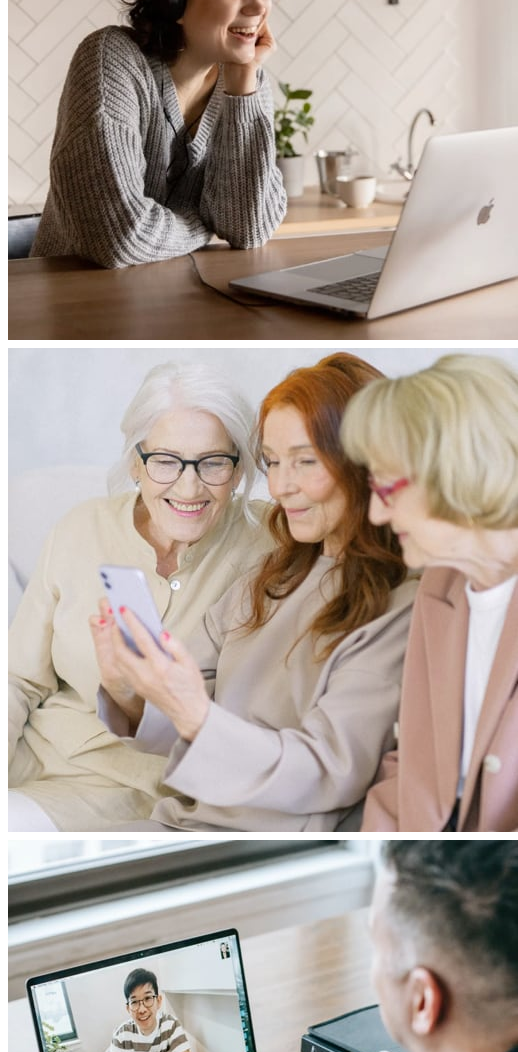
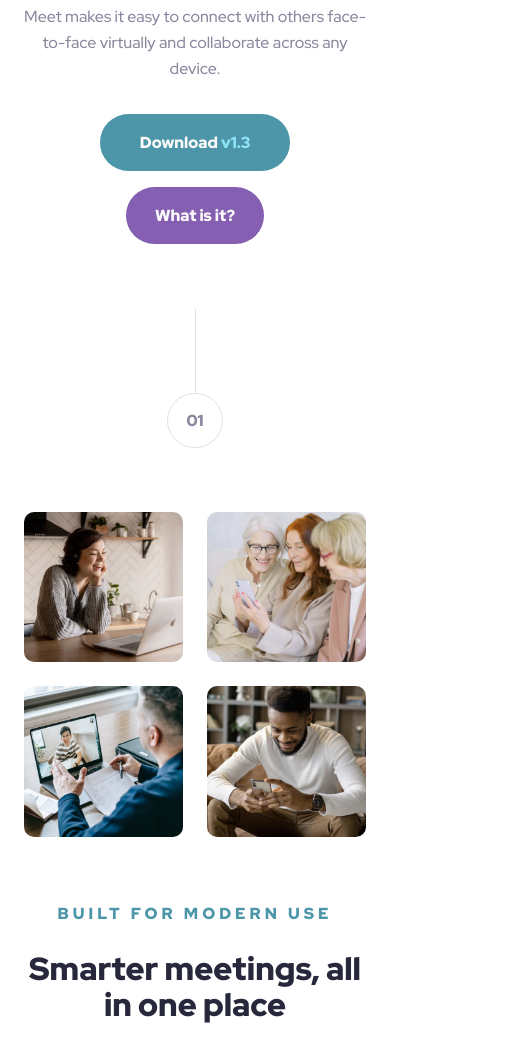
Before and after one commit to gchristofferson/meet-landing-page, a plain HTML site: page index.html in a window 390 px wide. Shown: the part 450-1502 px from the top of the page, 518 px wide, since content can reach past the window. Drawn offline with Linux system fonts and the light colour scheme.

Commit message:
completed mobile layout

```diff
--- a/css/styles.css
+++ b/css/styles.css
@@ -1,11 +1,20 @@
+*, *:before, *:after {
+    box-sizing: border-box;
+    margin: 0;
+}
+
+img {
+    max-width: 100%;
+}
+
 /* ==============================
 COLORS
 ============================== */
 :root {
     --primary-clr: rgba(77, 150, 169, 1);
-    --primary-hover: rgba(143, 227, 249, 1);
+    --primary-hover: rgba(113, 192, 212, 1);
     --secondary-clr: rgba(133, 95, 177, 1);
-    --secondary-hover: rgba(217, 184, 255, 1);
+    --secondary-hover: rgba(177, 139, 221, 1);
     --dark-clr: rgba(40, 40, 61, 1);
     --light-clr: rgba(250, 250, 250, 1);
 }
@@ -13,16 +22,216 @@ COLORS
 /* ==============================
 TYPOGRAPHY
 ============================== */
-body {
+body,
+.counter  {
     font-family: 'Red Hat Display', sans-serif;
-    font-width: 500;
+    font-weight: 500;
     line-height: 1.625rem;
     color: rgba(135, 135, 157, 1);
+    text-align: center;
+    font-size: 1rem;
+}
+
+body {
+    padding: 0;
+}
+
+h1,
+.main__overline,
+.footer__title {
+    margin-bottom: 1.5rem;
 }
 
 h1 {
-    font-width: 900;
+    font-weight: 900;
     font-size: 2.5rem;
     line-height: 2.75rem;
     color: var(--dark-clr);
 }
+
+.counter {
+    font-weight: 900;
+    position: relative;
+    margin-bottom: 78px;
+}
+
+.main__overline {
+    font-weight: 900;
+    text-transform: uppercase;
+    letter-spacing: 4px;
+    color: var(--primary-clr);
+}
+
+h2,
+p {
+    margin-bottom: 2rem;
+}
+
+h2 {
+    font-weight: 900;
+    font-size: 2rem;
+    line-height: 2.25rem;
+    color: var(--dark-clr);
+}
+
+.footer,
+.footer__title {
+    color: var(--light-clr);
+}
+
+.footer {
+    background-image: linear-gradient(to right, rgba(77, 150, 169, .9), rgba(77, 150, 169, .9)),
+                      url("../assets/mobile/image-footer.jpg");
+    background-size: cover;
+    min-height: 428px;
+}
+
+.footer__body {
+    font-size: 1.125rem;
+}
+
+/* ==============================
+BUTTONS
+============================== */
+
+.btn {
+    padding: 1.125em 2.5em;
+    border-radius: 50px;
+    border-width: 0;
+    font-weight: 900;
+    font-size: 1rem;
+    background-color: var(--primary-clr);
+    color: var(--light-clr);
+    font-family: 'Red Hat Display', sans-serif;
+    display: block;
+    margin: 1rem auto;
+}
+
+.btn:hover,
+.btn:focus {
+    background-color: var(--primary-hover);
+}
+
+.btn--secondary {
+    background-color: var(--secondary-clr);
+}
+
+.btn--secondary:hover,
+.btn--secondary:focus {
+    background-color: var(--secondary-hover);
+}
+
+.btn--small {
+    padding-left: 1.8125rem;
+    padding-right: 1.8125rem;
+}
+
+.btn span {
+    color: rgba(143, 227, 249, 1);
+}
+
+.btn--secondary span {
+    color: rgba(217, 184, 255, 1);
+}
+/* ==============================
+GENERAL LAYOUT
+============================== */
+
+header {
+    margin: 3rem 0;
+}
+
+/* --- HERO SECTION --- */
+
+.hero {
+    display: grid;
+    grid-template-columns: 1fr 1fr 1fr 1fr;
+    align-content: center;
+    overflow: hidden;
+    margin-bottom: calc(4rem + 84px);
+    grid-template-areas: "h-img     h-img     h-img     h-img"
+                         "h-content h-content h-content h-content"
+
+}
+
+.hero__img {
+    position: relative;
+    grid-area: h-img;
+    width: calc(100% + 39px);
+    left: -20px;
+    margin-bottom: 2.6875rem;
+}
+
+.img-left {
+    display: none;
+}
+
+.img-right {
+    display: none;
+}
+
+.hero__content,
+.main,
+.footer {
+    padding: 0 1.5rem;
+}
+
+.hero__content {
+    grid-area: h-content;
+}
+
+.hero__title span {
+    display: block;
+}
+
+/* --- SECTION MARKERS --- */
+
+.count {
+    border: 1px solid rgba(135, 135, 157, 0.25);
+    padding: 1em 1.18em;
+    border-radius: 50px;
+}
+
+.count--2 {
+    padding: 1em 1.09375em;
+    background: var(--light-clr);
+}
+
+.counter--2 {
+    margin-bottom: -13px;
+}
+
+.counter::before {
+    content: "";
+    border: solid rgba(135, 135, 157, 0.25);
+    border-width: 0 1px 0 0;
+    height: 84px;
+    position: absolute;
+    left: 50%;
+    bottom: 41px;
+}
+
+/* --- MAIN SECTION --- */
+
+
+.main {
+    margin-bottom: calc(4rem + 100px);
+}
+
+.main__gallery {
+    grid-area: gallery;
+    display: grid;
+    grid-template-columns: repeat(2, 1fr);
+    gap: 24px;
+    margin-bottom: 4rem;
+}
+
+.main__gallery img {
+    border-radius: 10px;
+}
+
+/* --- FOOTER SECTION --- */
+
+.footer {
+    padding: 92px 24px 72px 24px;
+}
--- a/index.html
+++ b/index.html
@@ -16,22 +16,30 @@
 
   <title>Frontend Mentor | Meet landing page</title>
 </head>
+
+
 <body>
 <header><img src="./assets/logo.svg" alt="logo" class="logo"></header>
 
 <div class="hero">
-  <div class="hero__img img-left"></div>
-  <div class="hero__img img-right"></div>
-  <div class="hero__img"></div>
+  <div class="hero__img img-left">
+    <img src="./assets/desktop/image-hero-left.png" alt="hero image">
+  </div>
+  <div class="hero__img img-right">
+    <img src="./assets/desktop/image-hero-right.png" alt="hero image">
+  </div>
+  <div class="hero__img">
+    <img src="./assets/tablet/image-hero.png" alt="hero image">
+  </div>
   <div class="hero__content">
-    <h1 class="hero__title">Group Chat for Everyone</h1>
+    <h1 class="hero__title">Group Chat <span>for Everyone</span></h1>
     <p class="hero__text body-text">Meet makes it easy to connect with others face-to-face virtually and collaborate across any device.</p>
-    <button class="btn btn--secondary">Download v1.3</button>
-    <button class="btn">What is it?</button>
+    <button class="btn">Download <span>v1.3</span></button>
+    <button class="btn btn--secondary btn--small">What is it?</button>
   </div>
 </div>
+<div class="counter"><span class="count count--1">01</span></div>
 <main class="main">
-  <span class="counter">01</span>
   <div class="main__gallery gallery">
     <img src="./assets/desktop/image-woman-in-videocall.jpg" alt="woman in videocall" class="gallery__img">
     <img
@@ -45,17 +53,17 @@
       src="./assets/desktop/image-man-texting.jpg" alt="" class="gallery__img">
   </div>
   <div class="main__text">
-    <p class="main__tag">Built for modern use</p>
+    <p class="main__overline">Built for modern use</p>
     <h2 class="main__title">Smarter meetings, all in one place</h2>
     <p class="body">Send messages, share files, show your screen, and record your meetings — all in one
       workspace. Control who can join with invite-only team access, data encryption, and data export.</p>
   </div>
-  <span class="counter">02</span>
 </main>
+<div class="counter counter--2"><span class="count count--2">02</span></div>
 <footer class="footer">
   <h2 class="title footer__title">Experience more together</h2>
   <p class="body footer__body">Stay connected with reliable HD meetings and unlimited one-on-one and group video sessions.</p>
-  <button class="btn">Download v1.3</button>
+  <button class="btn btn--secondary">Download <span>v1.3</span></button>
 </footer>
 
 
```
